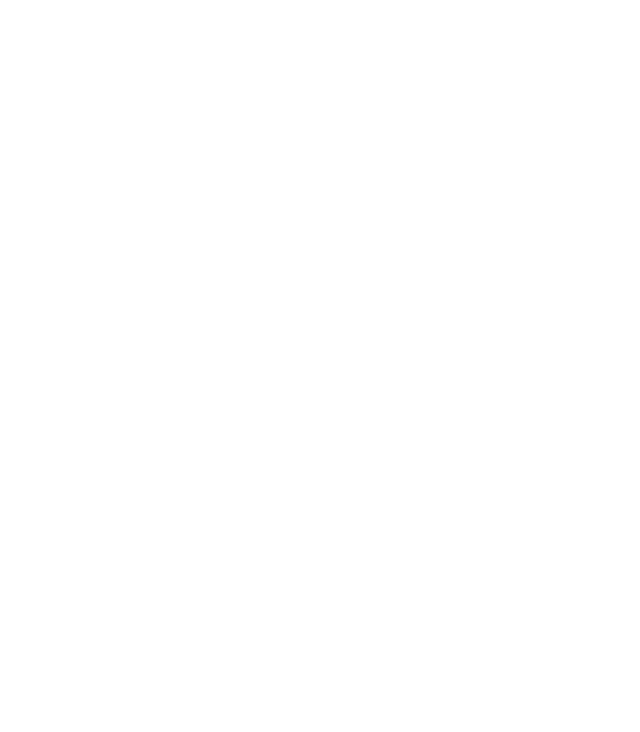
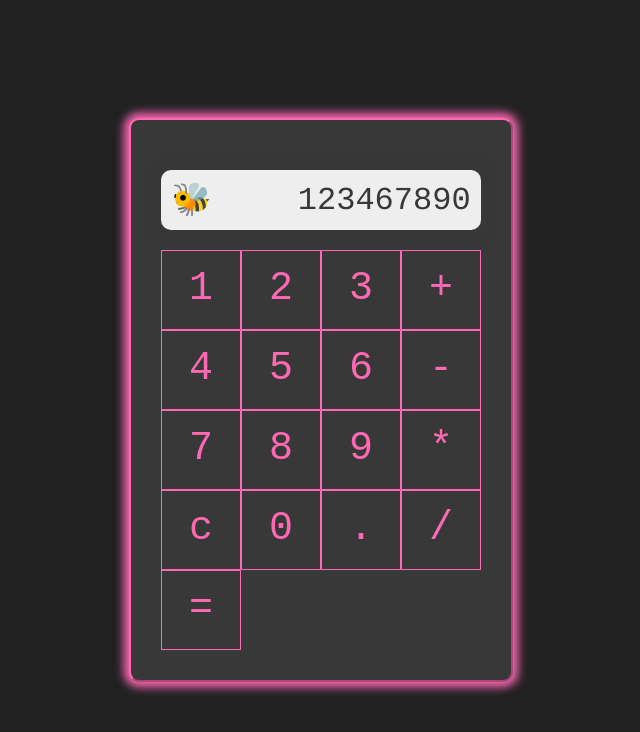
Before and after one commit to cblanken/odin-calculator, a plain HTML site: page index.html in a window 1280 px wide. Shown: the whole page, without its empty margins (319-959 px from the left). Drawn offline with Linux system fonts and the light colour scheme.

Commit message:
Add basic calculator layout

```diff
--- a/index.html
+++ b/index.html
@@ -9,6 +9,30 @@
   </head>
 
   <body>
-
+    <main id="calc-body">
+      <div id="display">
+        <div id="display-left">🐝</div>
+        <div id="display-right">123467890</div>
+      </div>
+      <div id="buttons">
+        <span id="1" class="calc-btn">1</span>
+        <span id="2" class="calc-btn">2</span>
+        <span id="3" class="calc-btn">3</span>
+        <div id="plus" class="calc-btn">+</div>
+        <span id="4" class="calc-btn">4</span>
+        <span id="5" class="calc-btn">5</span>
+        <span id="6" class="calc-btn">6</span>
+        <div id="minus" class="calc-btn">-</div>
+        <span id="7" class="calc-btn">7</span>
+        <span id="8" class="calc-btn">8</span>
+        <span id="9" class="calc-btn">9</span>
+        <div id="times" class="calc-btn">*</div>
+        <div id="clear" class="calc-btn">c</div>
+        <span id="0" class="calc-btn">0</span>
+        <div id="dot" class="calc-btn">.</div>
+        <div id="div" class="calc-btn">/</div>
+        <div id="equal" class="calc-btn">=</div>
+      </div>
+    </main>
   </body>
 </html>
--- a/styles.css
+++ b/styles.css
@@ -1,5 +1,13 @@
-html, body * {
-  background-color: #FFF;
+:root {
+  --light1: #EEE;
+  --light2: hotpink;
+  --dark1: #222122;
+  --dark2: #373837;
+
+}
+
+html, body {
+  background-color: var(--dark1);
 }
 
 html, body, div, span, applet, object, iframe,
@@ -21,3 +29,74 @@ time, mark, audio, video {
 	font-size: 100%;
 	font: inherit;
 }
+
+html {
+  height: 100vh;
+  display: flex;
+  flex-direction: column;
+  justify-content: center;
+  align-items: center;
+}
+
+#calc-body {
+  display: flex;
+  flex-direction: column;
+  flex: 0 0 auto;
+  padding: 30px;
+  margin: 0 auto;
+  margin: 0 auto;
+  background-color: var(--dark2);
+  color: var(--light2);
+  font: normal 2.5rem monospace;
+  width: fit-content;
+  border-radius: 10px;
+  border: 2px outset var(--light2);
+  box-shadow: 0 0 10px 5px;
+}
+
+#display {
+  display: flex;
+  align-items: center;
+  justify-content: space-between;
+  color: var(--dark2);
+  background-color: var(--light1);
+  font: normal 2.0rem Courier, monospace;
+  padding: 0.65rem ;
+  margin: 20px 0;
+  text-align: right;
+
+  border-radius: 10px;
+  box-shadow: 0 0 10px 10px;
+}
+
+#buttons {
+  display: grid;
+  grid-template-columns: repeat(4, 0fr);
+  grid-template-rows: 1fr 1fr;
+  /*grid-template-columns: */
+}
+
+
+.calc-btn {
+  text-align: center;
+  vertical-align: middle;
+  padding: 15px;
+  border: 1px solid var(--light2);
+  /*box-shadow: 0 0 5px 1px;*/
+  width: 3rem;
+  height: 3rem;
+}
+
+.calc-btn:hover {
+  /*text-shadow: 0px 0px 2px var(--light2);*/
+  animation: glow 1s ease-in-out paused;
+}
+
+@-webkit-keyframes glow {
+  from {
+    text-shadow: 0 0 5px var(--light2), 0 0 10px var(--light2), 0 0 30px var(--light2);
+  }
+}
+
+#equal {
+}
```
